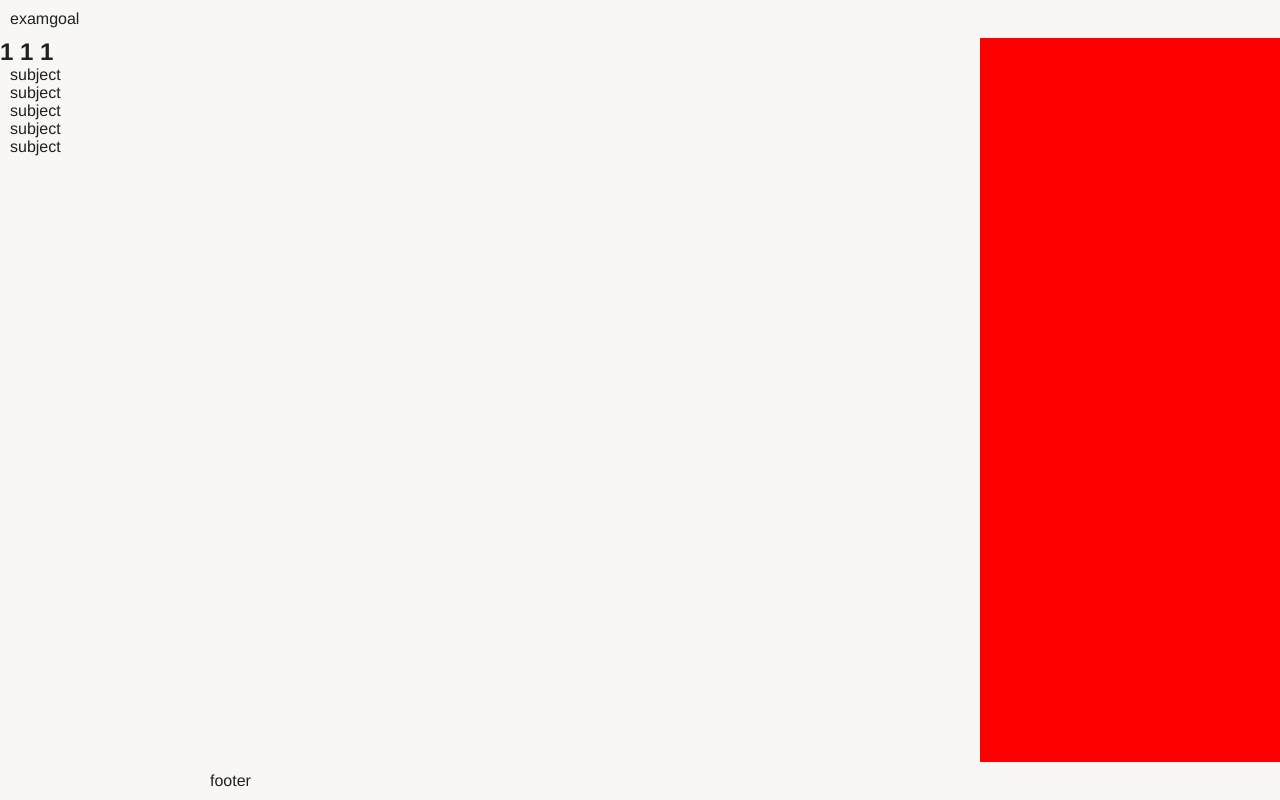
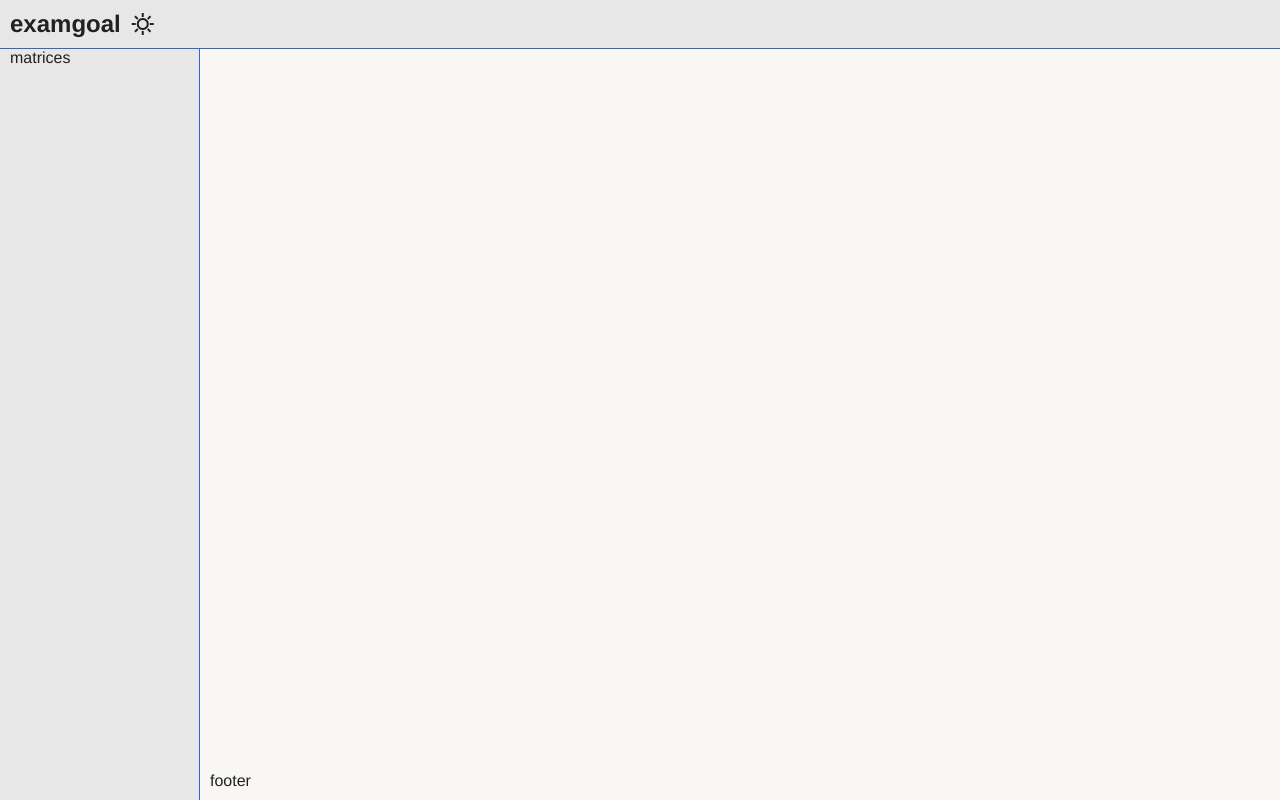
Before and after one commit to hexene2/mcq-cet-Jee, a Flask app: page /study/1/1/1 in a window 1280 px wide. Run offline with Flask 3, Linux system fonts and the light colour scheme.

Commit message:
css html

```diff
--- a/static/base.css
+++ b/static/base.css
@@ -5,8 +5,11 @@
 
 :root {
     --bg: #F8F7F3;
-    --surface: #FFFFFF;
+    --surface: #dbdada;
     --surface-secondary: #F1F0EB;
+    --bgNav: #e7e7e7;
+    --bgSideBar: #e7e7e7;
+
 
     --text: #202122;
     --text-secondary: #54595D;
@@ -15,16 +18,12 @@
     --accent: #3366CC;
     --accent-hover: #254F9C;
 }
-
-a{
-    text-decoration: none;
-}
-
-
-.dark {
+body.dark {
     --bg: #17191D;
     --surface: #202329;
     --surface-secondary: #282C34;
+    --bgNav: #292929;
+    --bgSideBar: #313131;
 
     --text: #E6E6E6;
     --text-secondary: #A6ABB3;
@@ -33,6 +32,45 @@ a{
     --accent: #7AA2F7;
     --accent-hover: #A0B9FF;
 
+}
+
+
+.icon-sun {
+    fill: var(--text);
+}
+
+body .icon-sun {
+    display: inline-block;
+}
+body .icon-moon {
+    display: none;
+}
+
+/* In Dark Mode: Show the sun icon, hide the moon icon */
+body.dark .icon-sun {
+    display: none;
+}
+body.dark .icon-moon {
+    display: inline-block;
+}
+
+
+
+.material-symbols-outlined{
+    color: var(--text);
+}
+a{
+    text-decoration: none;
+    color: var(--text);
+}
+
+button{
+    border: none;
+    background-color: transparent;
+}
+
+span{
+    fill: var(--text);
 }
 
 body{
@@ -56,10 +94,17 @@ body{
 #nav{
     grid-area: nav;
     padding: 10px;
+    display: flex;
+    background: var(--bgNav);
+    border-bottom: 1px solid var(--accent);
 }
 
 #sidebar{
     grid-area: sidebar;
+    background: var(--bgSideBar);
+    border-right: 1px solid var(--accent);
+
+
 }
 
 #sidebar li a{
@@ -69,8 +114,6 @@ body{
 
 #settings{
     grid-area: settings;
-    background-color: red;
-
 }
 
 #footer{
@@ -78,6 +121,20 @@ body{
 
     grid-area: footer;
 }
+
+
+
+
+#themeToggleBTN{
+    padding: 1px 10px;
+    display: flex;
+    align-items: center;
+    justify-content: center;
+}
+
+
+
+
 
 
 
@@ -91,8 +148,26 @@ body{
 @media screen and (max-width: 1000px) {
   body {
     grid-template-columns: 200px 1fr;
+    grid-template-areas:
+    "nav nav"
+    "sidebar main"
+    "sidebar footer";
   }
   #settings{
     display: none;
   }
 }
+
+@media screen and (max-width: 720px) {
+  body {
+    grid-template-columns: 1fr;
+    grid-template-areas:
+    "nav"
+    "main"
+    "footer";
+
+  }
+  #sidebar{
+    display: none;
+  }
+}
--- /dev/null
+++ b/static/base.js
@@ -0,0 +1,23 @@
+const toggleButton = document.getElementById('themeToggleBTN');
+const isDarkMode = window.matchMedia && window.matchMedia('(prefers-color-scheme: dark)').matches;
+
+
+
+if ((localStorage.getItem('theme') === 'dark')) {
+  document.body.classList.add('dark');
+}
+
+
+// Listen for clicks on the toggle button
+toggleButton.addEventListener('click', () => {
+  // Toggle the class on the body
+  document.body.classList.toggle('dark');
+
+  // Save preference to localStorage
+  if (document.body.classList.contains('dark')) {
+    localStorage.setItem('theme', 'dark');
+    console.log("dark")
+  } else {
+    localStorage.setItem('theme', 'light');
+  }
+});
--- a/templates/index.html
+++ b/templates/index.html
@@ -6,21 +6,29 @@
     <title>mainpage</title>
 </head>
 
+
 <link rel="stylesheet" href="{{ url_for('static', filename='/base.css') }}">
+
+<link rel="stylesheet" href="https://fonts.googleapis.com/css2?family=Material+Symbols+Outlined:opsz,wght,FILL,GRAD@24,400,0,0&icon_names=sunny" />
+<link rel="stylesheet" href="https://fonts.googleapis.com/css2?family=Material+Symbols+Outlined:opsz,wght,FILL,GRAD@24,400,0,0&icon_names=dark_mode" />
 
 <body>
     <nav id="nav">
-        examgoal
+        <a href="/index.html"><h1>examgoal</h1></a>
+
+        <button id="themeToggleBTN">
+            <span class="icon-sun material-symbols-outlined">
+                sunny
+            </span>
+
+            <span class="icon-moon material-symbols-outlined">
+                dark_mode
+            </span>
+        </button>
     </nav>
     <aside id="sidebar">
-        <h1>{{subject}} {{topic}} {{questionNumber}}</h1>
         <ul>
-            <li><a href="subject">subject</a></li>
-            <li><a href="subject">subject</a></li>
-            <li><a href="subject">subject</a></li>
-            <li><a href="subject">subject</a></li>
-            <li><a href="subject">subject</a></li>
-
+            <li><a href="matrices.html">matrices</a></li>
         </ul>
     </aside>
     <div class="settings" id="settings">
@@ -30,4 +38,5 @@
         footer
     </footer>
 </body>
+<script src="{{ url_for('static', filename='/base.js') }}"></script>
 </html>
```
